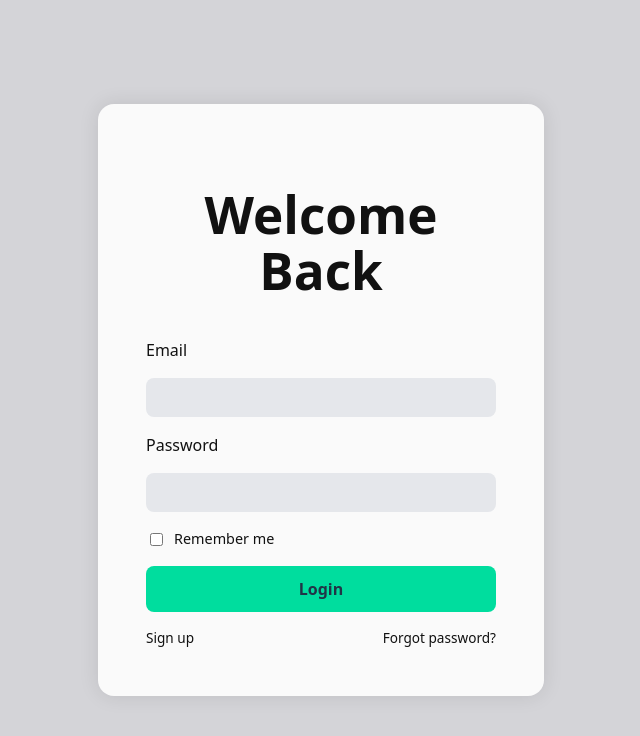
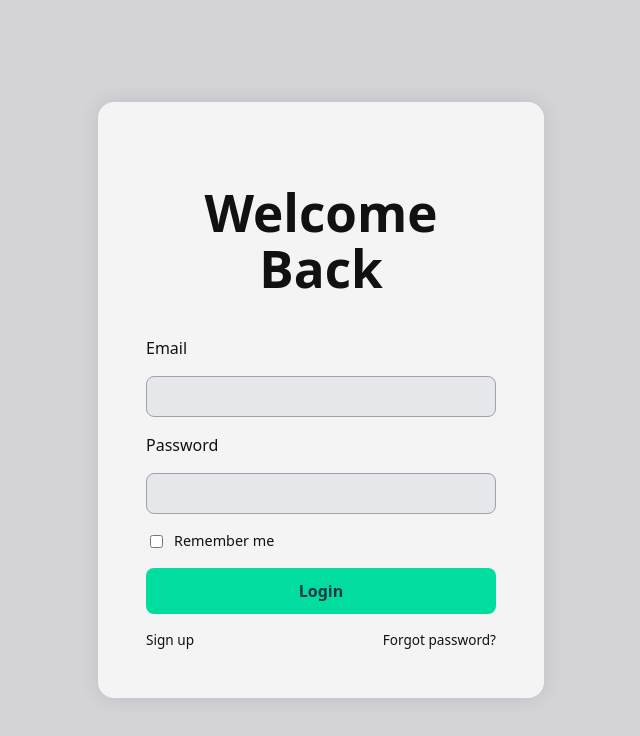
Before and after one commit to Ramleton/encounter-architect, a React (Vite) app in the folder frontend/: page /login in a window 1280 px wide. Shown: the top 736 px of the page, without its empty margins (319-959 px from the left). Built offline with nearby package versions, Linux system fonts and the light colour scheme.

Commit message:
💄Updated styling of Login page

```diff
--- a/frontend/src/pages/Login/Login.module.css
+++ b/frontend/src/pages/Login/Login.module.css
@@ -34,12 +34,14 @@
 .loginForm input[type="password"] {
   padding: 0.75rem 1rem;
   border-radius: 0.5rem;
-  border: 1px solid var(--primary);
+  border: 1px solid var(--border-color);
+	background-color: var(--bg-color);
+	color: var(--text-color);
   outline: none;
 }
 
 .loginForm input:focus {
-  border-color: var(--accent);
+  border-color: var(--border-accent);
 }
 
 .remember {
--- a/frontend/src/pages/Login/Login.tsx
+++ b/frontend/src/pages/Login/Login.tsx
@@ -15,7 +15,7 @@ export default function Login() {
 	const navigate = useNavigate()
 
 	const bgColor = theme.colors.gray[3]
-	const boxColor = theme.colors.gray[0]
+	const boxColor = theme.colors.gray[1]
 	const textColor = theme.colors.text
 	const inputBg = theme.colors.gray[2]
 	const inputBorder = theme.colors.gray[4]
@@ -93,10 +93,11 @@ export default function Login() {
 						onChange={e => setEmail(e.target.value)}
 						required
 						style={{
-							backgroundColor: inputBg,
-							borderColor: inputBorder,
-							color: textColor
-						}}
+							'--bg-color': inputBg,
+							'--border-color': inputBorder,
+							'--color': textColor,
+							'--border-accent': buttonHover
+						} as React.CSSProperties}
 					/>
 
 					<label
@@ -111,10 +112,11 @@ export default function Login() {
 						onChange={e => setPassword(e.target.value)}
 						required
 						style={{
-							backgroundColor: inputBg,
-							borderColor: inputBorder,
-							color: textColor
-						}}
+							'--bg-color': inputBg,
+							'--border-color': inputBorder,
+							'--color': textColor,
+							'--border-accent': buttonHover
+						} as React.CSSProperties}
 					/>
 
 					<div className={classes.remember}>
```
